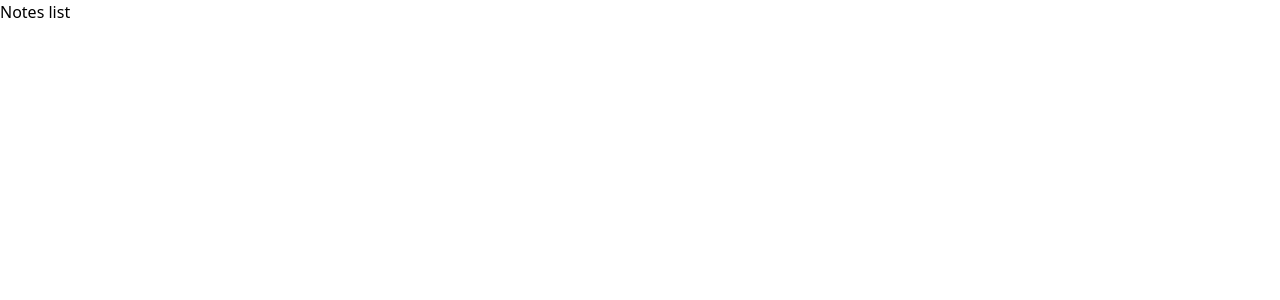
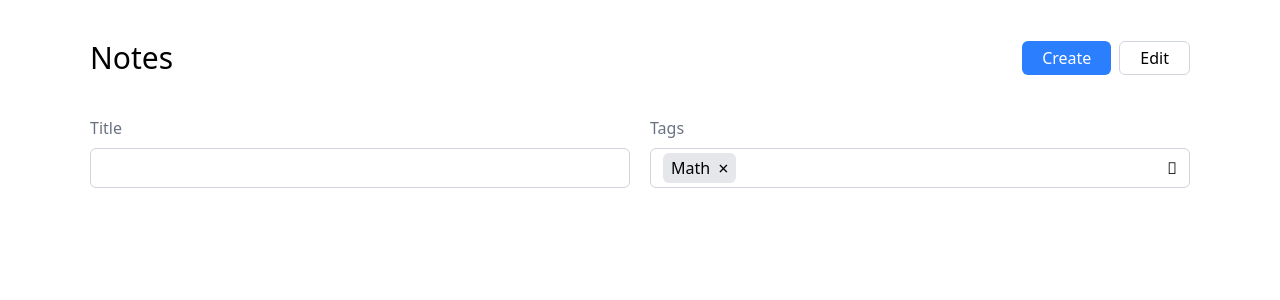
Before and after one commit to karal63/notes-project, a Vue app: page / in a window 1280 px wide. Shown: the top 300 px of the page. Built offline with nearby package versions, Linux system fonts and the light colour scheme.

Commit message:
Adds frontend with form to provide tags

```diff
--- a/src/App.vue
+++ b/src/App.vue
@@ -1,7 +1,9 @@
 <template>
-    <router-view />
+    <div class="flex justify-center">
+        <div class="max-w-[1100px] w-full">
+            <router-view />
+        </div>
+    </div>
 </template>
 
-<script setup lang="ts">
-defineProps<{ msg: string }>();
-</script>
+<script setup lang="ts"></script>
--- /dev/null
+++ b/src/components/NoteForm.vue
@@ -0,0 +1,89 @@
+<template>
+    <form class="flex gap-5" @submit.prevent>
+        <div class="w-1/2">
+            <label class="block pb-2 text-gray-500">Title</label>
+            <input
+                type="text"
+                class="border border-gray-300 w-full rounded-md py-1 px-3 outline-none h-[40px]"
+            />
+        </div>
+
+        <div class="w-1/2">
+            <label class="block pb-2 text-gray-500">Tags</label>
+            <div
+                class="relative border border-gray-300 w-full rounded-md py-1 px-3 outline-none h-[40px] flex justify-between"
+            >
+                <div class="flex gap-1">
+                    <div
+                        v-for="tag in tags"
+                        class="rounded-md px-2 flex items-center gap-2 bg-gray-200"
+                    >
+                        {{ tag.name }}
+                        <button
+                            @click="() => deleteExistingTag(tag.id)"
+                            class="text-lg"
+                        >
+                            &times;
+                        </button>
+                    </div>
+                </div>
+                <input
+                    type="text"
+                    v-model="tagName"
+                    @input="tagsDropListOpen = true"
+                    class="outline-none w-full ml-3"
+                />
+
+                <button
+                    @click.prevent="tagsDropListOpen = !tagsDropListOpen"
+                    class="cursor-pointer"
+                >
+                    &#xf042;
+                </button>
+
+                <div
+                    v-if="tagsDropListOpen"
+                    class="absolute top-[120%] left-0 w-full border border-gray-300"
+                >
+                    <!-- show here all previously used list of tags -->
+                    <button
+                        @click="tagName = 'React'"
+                        class="flex justify-start w-full px-4 py-2 hover:bg-blue-100 cursor-pointer"
+                    >
+                        React
+                    </button>
+                    <button
+                        class="flex justify-start w-full pl-4 py-2 hover:bg-blue-100 cursor-pointer"
+                        @click="addNewTag"
+                    >
+                        Add "{{ tagName }}"
+                    </button>
+                </div>
+            </div>
+        </div>
+    </form>
+</template>
+
+<script setup lang="ts">
+import { ref } from "vue";
+import type { Tag } from "../types";
+
+defineProps<{ tags: Tag[] }>();
+const emit = defineEmits<{
+    (e: "addTag", tagName: string): void;
+    (e: "deleteTag", tagName: number): void;
+}>();
+
+const tagName = ref("");
+const tagsDropListOpen = ref(false);
+
+const addNewTag = () => {
+    emit("addTag", tagName.value);
+    tagName.value = "";
+    tagsDropListOpen.value = false;
+};
+
+const deleteExistingTag = (id: number) => {
+    emit("deleteTag", id);
+};
+</script>
--- /dev/null
+++ b/src/components/SingleTag.vue
@@ -0,0 +1,20 @@
+<template>
+    <div class="rounded-md px-2 flex items-center gap-2 bg-gray-200">
+        {{ tag.name }}
+        <button @click="deleteExistingTag" class="text-lg">&times;</button>
+    </div>
+</template>
+
+<script setup lang="ts">
+import { Tag } from "../App.vue";
+
+defineProps<{ tag: Tag[] }>();
+const emit = defineEmits<{
+    (e: "deleteTag", tagName?: number): void;
+}>();
+
+const deleteExistingTag = () => {
+    emit("deleteTag", 0);
+    console.log(123);
+};
+</script>
--- a/src/pages/Home.vue
+++ b/src/pages/Home.vue
@@ -1,2 +1,52 @@
-<template>Notes list</template>
-<script setup lang="ts"></script>
+<template>
+    <div class="flex justify-between items-center py-10">
+        <h1 class="text-3xl">Notes</h1>
+        <!-- buttons -->
+        <div class="flex gap-2">
+            <button
+                class="bg-blue-500 text-white px-5 py-1 rounded-md cursor-pointer"
+            >
+                Create
+            </button>
+            <button
+                class="px-5 py-1 rounded-md border border-gray-300 cursor-pointer"
+            >
+                Edit
+            </button>
+        </div>
+    </div>
+
+    <NoteForm :tags="tags" @addTag="addTag" @deleteTag="deleteTag" />
+</template>
+
+<script setup lang="ts">
+import { ref } from "vue";
+import NoteForm from "../components/NoteForm.vue";
+import type { Tag } from "../types";
+
+const tags = ref<Tag[]>([
+    {
+        name: "Math",
+        id: 5,
+    },
+]);
+
+const addTag = (newTag: string) => {
+    const maxIndex =
+        tags.value.length > 0
+            ? Math.max(...tags.value.map((tag: any) => tag.id)) + 1
+            : 0;
+
+    tags.value = [
+        ...tags.value,
+        {
+            name: newTag,
+            id: maxIndex,
+        },
+    ];
+};
+
+const deleteTag = (id: number) => {
+    tags.value = tags.value.filter((tag: any) => tag.id !== id);
+};
+</script>
--- /dev/null
+++ b/src/types.ts
@@ -0,0 +1,4 @@
+export type Tag = {
+    name: any;
+    id: number;
+};
```
